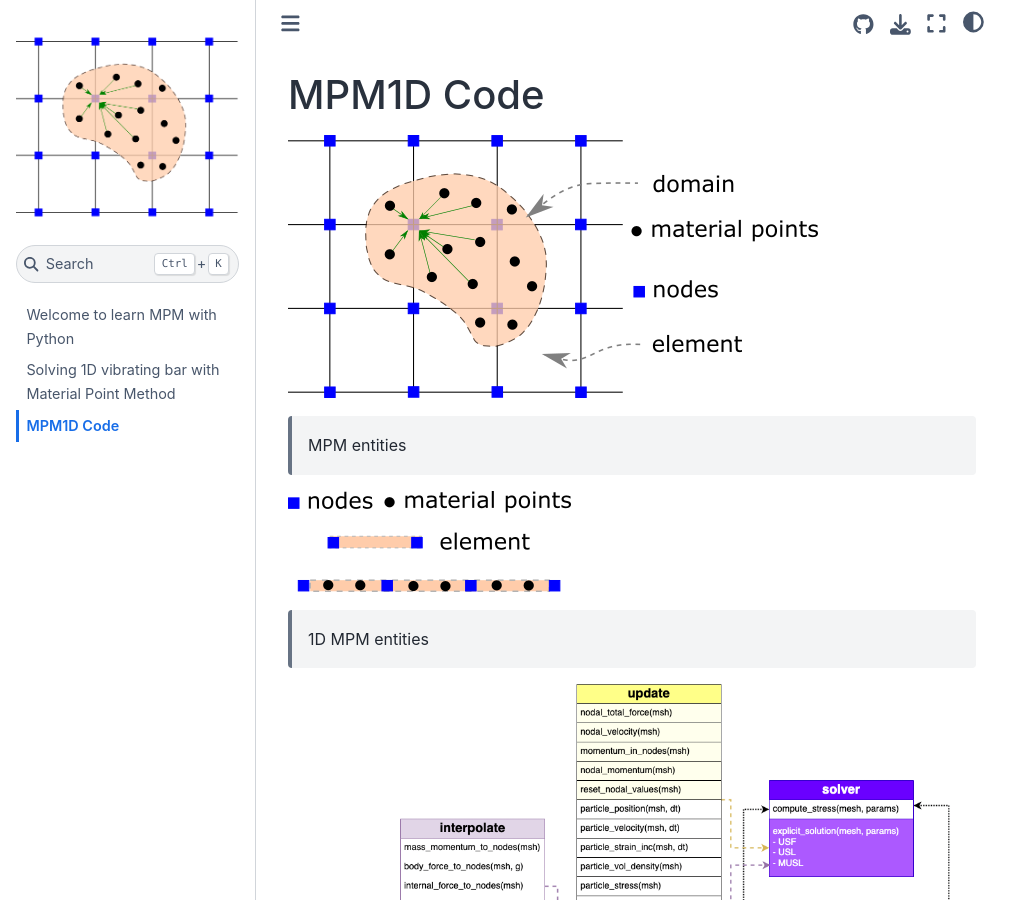
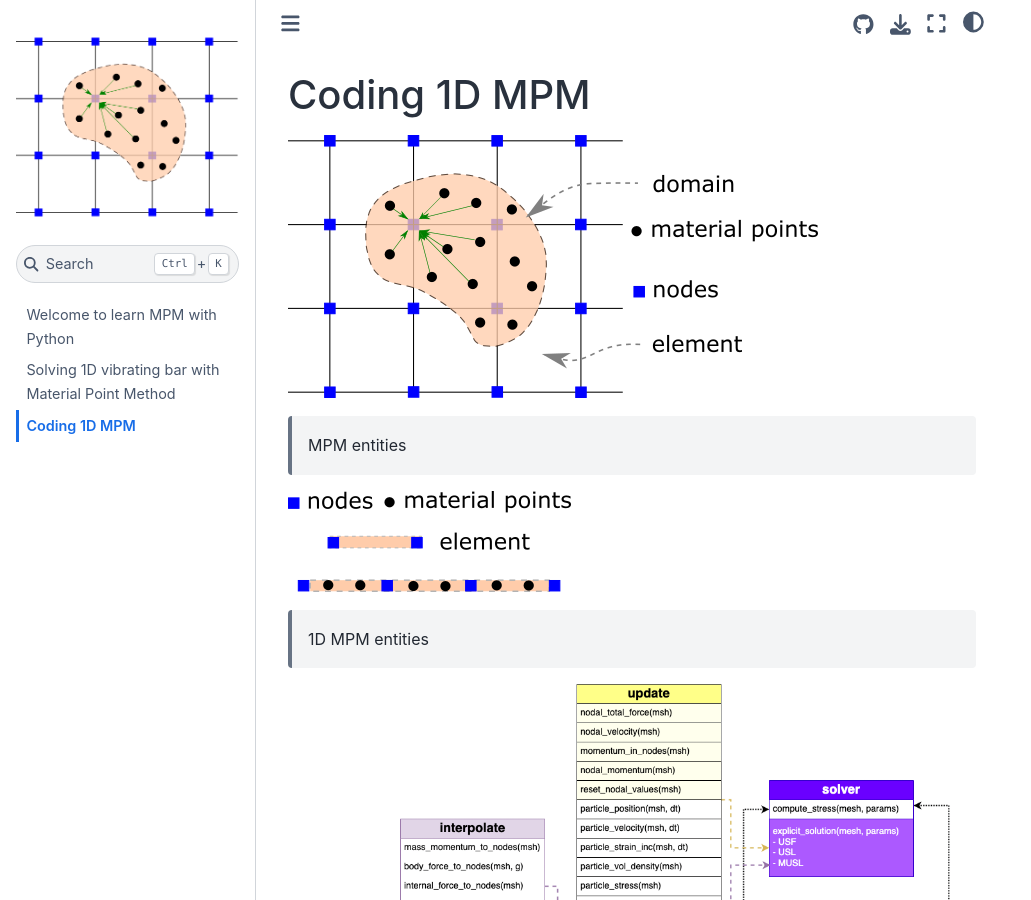
Before and after one commit to geoelements/LearnMPM, a Jupyter Book: the page built from mpm-code.md, in a window 1280 px wide and 900 px high. Shown: the whole window, without its empty margins (0-1031 px from the left). Built offline with Jupyter Book 1.0.4 settings and Sphinx 7.4.7 and the Sphinx Book theme 1.1.4, drawn with Linux system fonts in a browser that asks for light colours.

Commit message:
MPM code heading

```diff
--- a/mpm-code.md
+++ b/mpm-code.md
@@ -1,4 +1,4 @@
-# MPM1D Code
+# Coding 1D MPM
 
 ![MPM entities](img/mpm.png)
 > MPM entities
```
